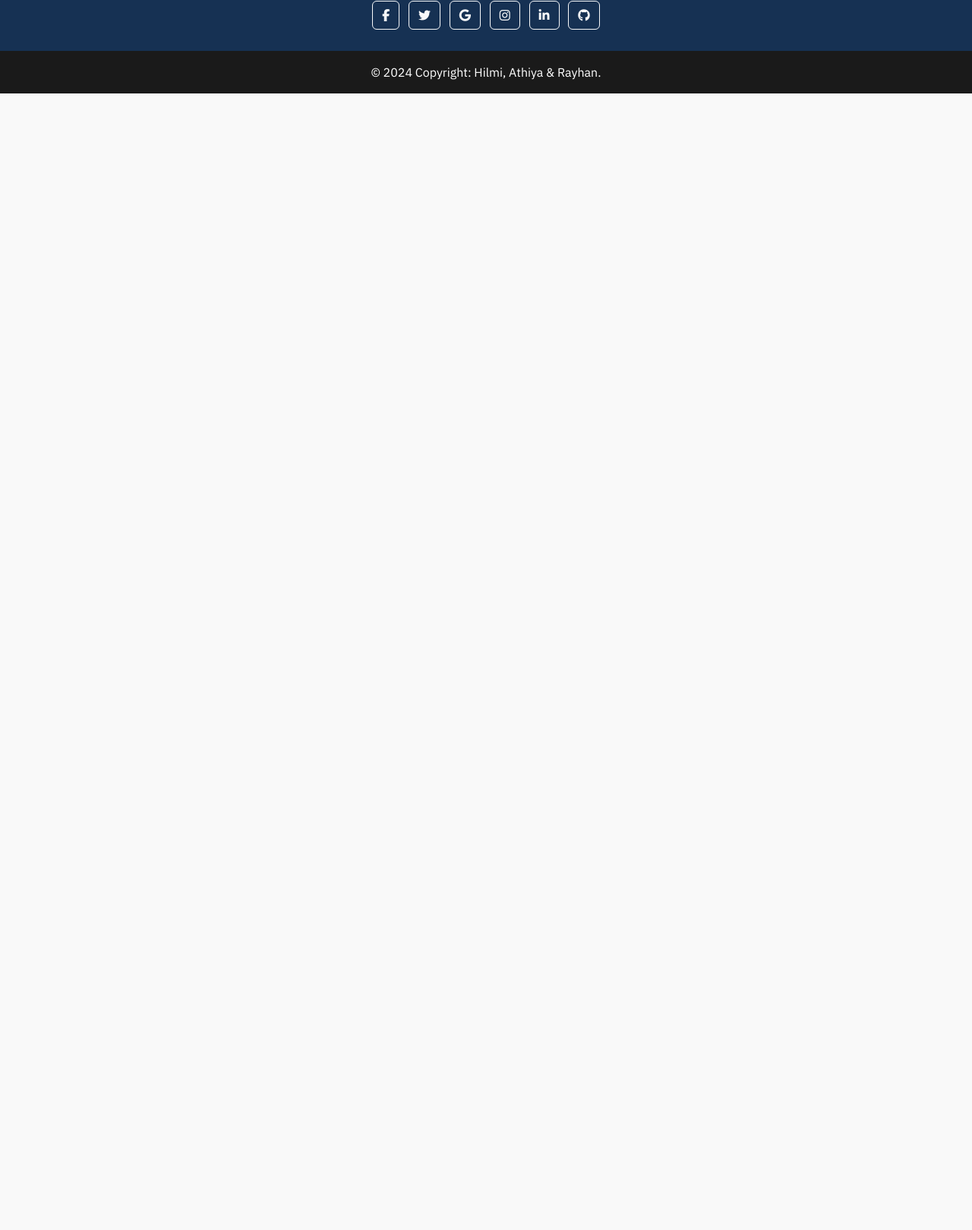
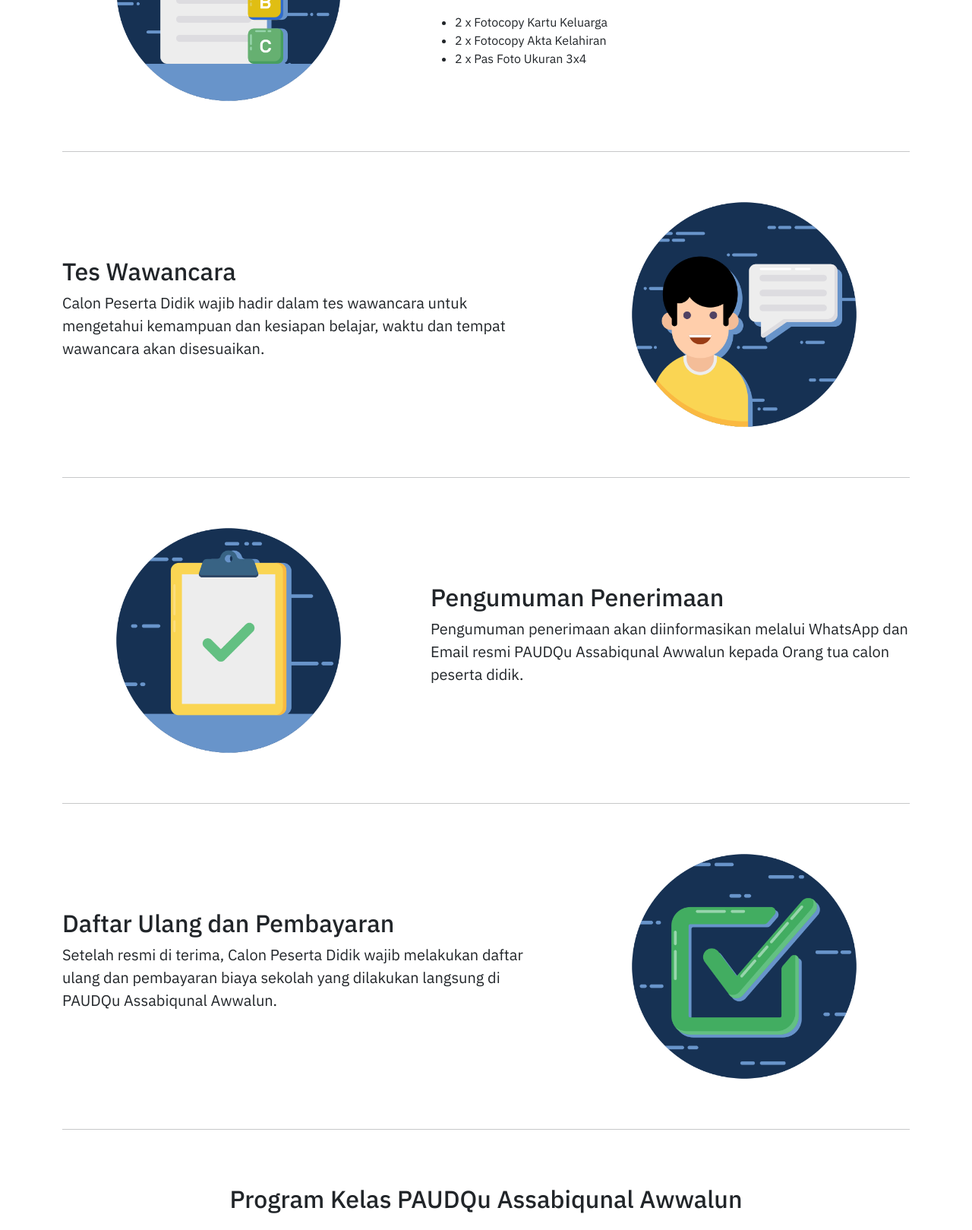
Before and after one commit to rayhansfr/uas-pwl, a PHP site: page /infoppdb.php in a window 1280 px wide. Shown: the part 1084-2703 px from the top of the page at 76% size. Before the commit the page ends 1207 px from the top, so only its background shows below. Run offline with PHP 8.4, Linux system fonts and the light colour scheme.

Commit message:
updating infoppdb page

```diff
--- a/home.php
+++ b/home.php
@@ -64,7 +64,7 @@
           <div class="col">
             <div class="card card-cover h-100 overflow-hidden text-white bg-dark rounded-5 shadow-lg" style="background-image: url('assets/galeri/outing1.jpg');">
               <div class="d-flex flex-column h-100 p-5 pb-3 text-white text-shadow-1">
-                <h2 class="pb-5 mb-5 mt-4 display-6 lh-1 fw-bold">Outing Class Oceana Dream</h2>
+                <h2 class="pb-5 mb-5 mt-4 display-6 lh-1 fw-bold">Outing Class Ocean Dream</h2>
               </div>
             </div>
           </div>
--- a/infoppdb.php
+++ b/infoppdb.php
@@ -12,29 +12,107 @@
   <body>
     <?php include 'components/navbar.php'; ?>
 
-    <section id="jumbotron">
-        <div class="p-4 mb-4 bg-light rounded-3">
-            <div class="container-fluid py-5">
-                <h1 class="display-5 fw-bold">Informasi PPDB</h1>
-                <p class="col-md-8 fs-4">PAUDQu Assabiqunal Awwalun membuka pendaftaran peserta didik baru bagi anak-anak usia 4 s.d 7 tahun. Informasi selengkapnya mengenai alur dan persyaratan PPDB dapat dibaca dibawah ini. Yuk, sambut keseruan di PAUDQu Assabiqunal Awwalun!</p>
+    <section id="info">
+        <div class="container py-5 mb-4">
+            <div class="mb-4 lc-block">
+                <div class="lc-block">
+                    <div editable="rich">
+                        <h2 class="fw-bolder display-3">Informasi PPDB</h2>
+                    </div>
+                </div>
+                <div class="lc-block col-md-8">
+                    <div editable="rich">
+                        <p class="lead">PAUDQu Assabiqunal Awwalun membuka pendaftaran peserta didik baru bagi anak-anak usia 4 s.d 7 tahun. Informasi selengkapnya mengenai alur dan persyaratan PPDB dapat dibaca dibawah ini. Yuk, sambut keseruan di PAUDQu Assabiqunal Awwalun!</p>
+                    </div>
+                </div>
             </div>
         </div>
     </section>
 
-    <section id="persyaratan">
+    <section id="alur">
+        <div class="container mb-4">
+            <hr class="featurette-divider">
 
+            <div class="row flex-lg-row-reverse featurette align-items-center g-5 py-5">
+                <div class="col-md-5 text-center">
+                    <img class="bd-placeholder-img bd-placeholder-img-lg featurette-image img-fluid mx-auto" width="300" src="assets/icon/form.png"></img>
+                </div>
+                <div class="col-md-7">
+                    <h2 class="featurette-heading">Mengisi Formulir</h2>
+                    <p class="lead">Orang tua murid mengisi Formulir Penerimaan Peserta Didik Baru melalui website kami atau klik tombol dibawah ini untuk mengakses Formulir.</p>
+                    <button type="button" class="btn btn-cust btn-lg px-4 me-md-2">Formulir Pendaftaran</button>
+                </div>
+            </div>
+
+            <hr class="featurette-divider">
+
+            <div class="row featurette align-items-center g-5 py-5">
+                <div class="col-md-5 text-center">
+                    <img class="bd-placeholder-img bd-placeholder-img-lg featurette-image img-fluid mx-auto" width="300" src="assets/icon/berkas.png"></img>
+                </div>
+                <div class="col-md-7">
+                    <h2 class="featurette-heading">Penyerahan Berkas</h2>
+                    <p class="lead">Berkas diserahkan ke PAUDQu Assabiqunal Awwalun selambat-lambatnya 2 hari kerja setelah pengisian formulir, lebih dari waktu yang sudah ditentukan akan dianggap batal.</p>
+                    <ul>
+                        <li>2 x Fotocopy Kartu Keluarga </li>
+                        <li>2 x Fotocopy Akta Kelahiran</li>
+                        <li>2 x Pas Foto Ukuran 3x4</li>
+                    </ul>
+                </div>
+            </div>
+
+            <hr class="featurette-divider">
+
+            <div class="row flex-lg-row-reverse featurette align-items-center g-5 py-5">
+                <div class="col-md-5 text-center">
+                    <img class="bd-placeholder-img bd-placeholder-img-lg featurette-image img-fluid mx-auto" width="300" src="assets/icon/wawancara.png"></img>
+                </div>
+                <div class="col-md-7">
+                    <h2 class="featurette-heading">Tes Wawancara</h2>
+                    <p class="lead">Calon Peserta Didik wajib hadir dalam tes wawancara untuk mengetahui kemampuan dan kesiapan belajar, waktu dan tempat wawancara akan disesuaikan.</p>
+                </div>
+            </div>
+
+            <hr class="featurette-divider">
+
+            <div class="row featurette align-items-center g-5 py-5">
+                <div class="col-md-5 text-center">
+                    <img class="bd-placeholder-img bd-placeholder-img-lg featurette-image img-fluid mx-auto" width="300" src="assets/icon/penerimaan.png"></img>
+                </div>
+                <div class="col-md-7">
+                    <h2 class="featurette-heading">Pengumuman Penerimaan</h2>
+                    <p class="lead">Pengumuman penerimaan akan diinformasikan melalui WhatsApp dan Email resmi PAUDQu Assabiqunal Awwalun kepada Orang tua calon peserta didik.</p>
+                </div>
+            </div>
+
+            <hr class="featurette-divider">
+
+            <div class="row flex-lg-row-reverse featurette align-items-center g-5 py-5">
+                <div class="col-md-5 text-center">
+                    <img class="bd-placeholder-img bd-placeholder-img-lg featurette-image img-fluid mx-auto" width="300" src="assets/icon/pembayaran.png"></img>
+                </div>
+                <div class="col-md-7">
+                    <h2 class="featurette-heading">Daftar Ulang dan Pembayaran</h2>
+                    <p class="lead">Setelah resmi di terima, Calon Peserta Didik wajib melakukan daftar ulang dan pembayaran biaya sekolah yang dilakukan langsung di PAUDQu Assabiqunal Awwalun.</p>
+                </div>
+            </div>
+
+            <hr class="featurette-divider">
+        </div>
     </section>
 
     <section id="program">
+        <div class="container py-5 mb-4">
+            <h2 class="text-center mb-4">Program Kelas PAUDQu Assabiqunal Awwalun</h2>
+
             <div class="px-4 row row-cols-1 row-cols-md-2 g-4">
-            <div class="p-2 col">
+                <div class="col">
                     <div class="card">
-                <img src="assets/info-ppdb/umar-bin.jpg" class="card-img-top"/>
+                    <img src="assets/info-ppdb/abu-bakar.jpg" class="card-img-top"/>
                     <div class="card-body">
-                    <h5 class="card-title">Card title</h5>
+                        <h5 class="card-title">Kelas Abu Bakar</h5>
                         <p class="card-text">
-                    This is a longer card with supporting text below as a natural lead-in to
-                    additional content. This content is a little bit longer.
+                        Bermain sambil belajar! Kelas Abu Bakar terbuka untuk anak usia 4 s.d 5 tahun dengan masa belajar 2 tahun.
                         </p>
                     </div>
                     </div>
@@ -42,13 +120,13 @@
 
                 <div class="col">
                     <div class="card">
-                <img src="assets/info-ppdb/abu-bakar.jpg" class="card-img-top" alt="Palm Springs Road"/>
+                    <img src="assets/info-ppdb/umar-bin.jpg" class="card-img-top"/>
                     <div class="card-body">
-                    <h5 class="card-title">Card title</h5>
+                        <h5 class="card-title">Kelas Umar Bin Khattab</h5>
                         <p class="card-text">
-                    This is a longer card with supporting text below as a natural lead-in to
-                    additional content. This content is a little bit longer.
+                        Siap melanjutkan pendidikan SD! Kelas Umar Bin Khattab terbuka untuk anak usia 6 s.d 7 tahun dengan masa belajar 1 tahun.
                         </p>
+                    </div>
                 </div>
             </div>
         </div>
```
Also changed, not shown: assets/icon/berkas.png (added), assets/icon/form.png (added), assets/icon/pembayaran.png (added), assets/icon/penerimaan.png (added), assets/icon/wawancara.png (added). Lines whose indentation alone changed are shown as unchanged.
